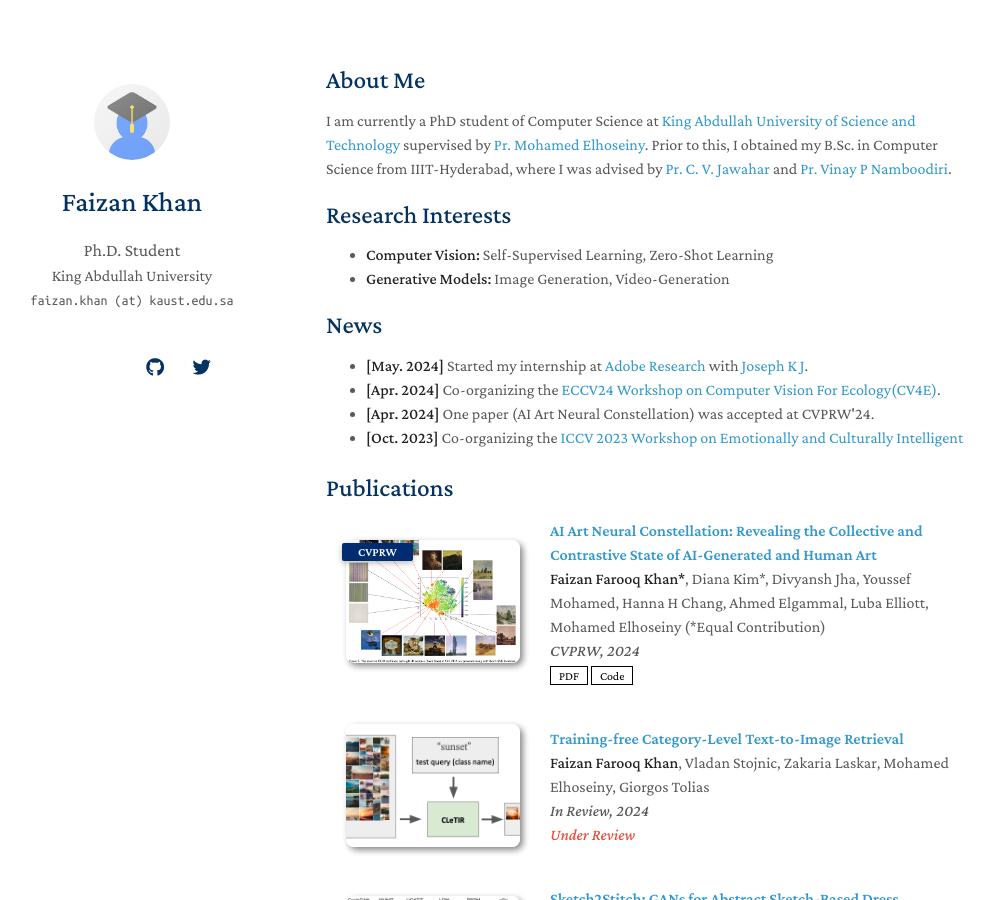
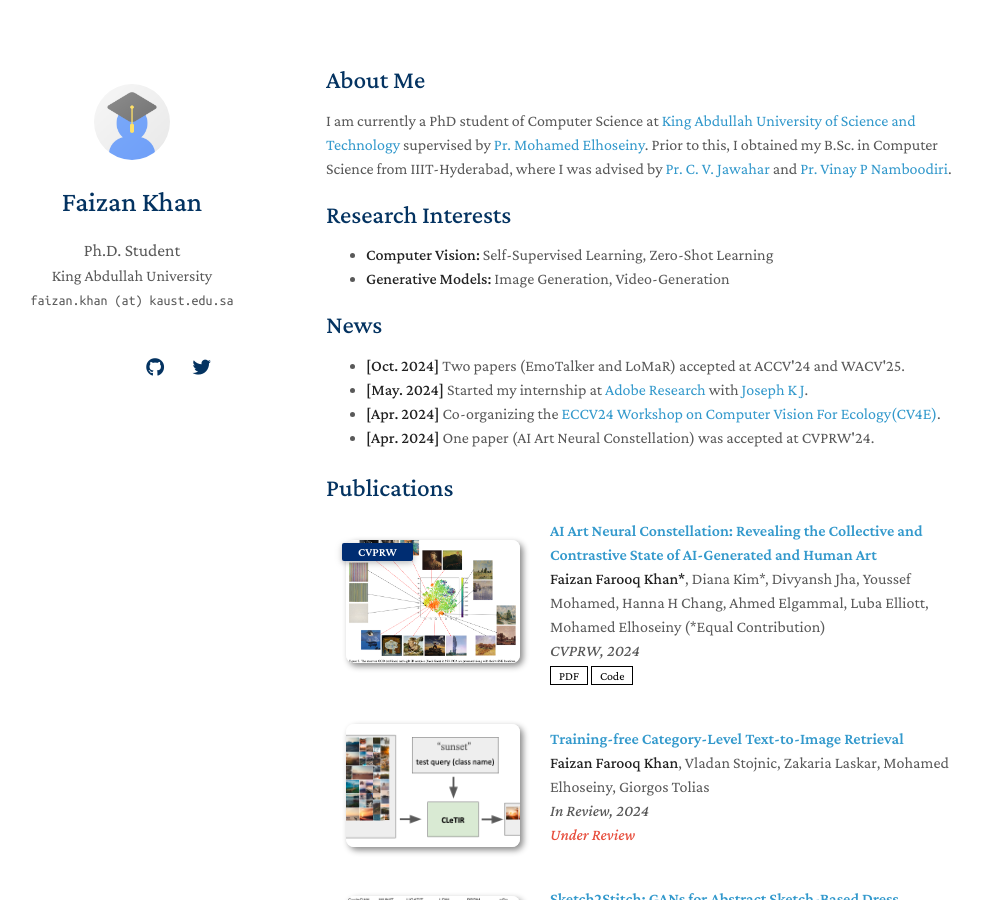
Before and after one commit to faixan-khan/faixan-khan.github.io, a Jekyll site: the page built from index.md, in a window 1280 px wide and 900 px high. Shown: the whole window, without its empty margins (144-1139 px from the left). Built offline with Jekyll 4.4.1, drawn with Linux system fonts in a browser that asks for light colours; nearby versions of some CDN libraries; a style sheet for code colours, icons or effects is not loaded; our own code applies the rules of GitHub Pages for plain Markdown files.

Commit message:
lomar and emo

```diff
--- a/_includes/news.md
+++ b/_includes/news.md
@@ -12,6 +12,7 @@
 
 
 <ul id="scrollableDiv" onmouseover="showScrollbar()" onmouseout="hideScrollbar()">
+  <li><strong>[Oct. 2024]</strong> Two papers (EmoTalker and LoMaR) accepted at ACCV'24 and WACV'25.</li>
   <li><strong>[May. 2024]</strong> Started my internship at <a href="https://research.adobe.com/">Adobe Research</a> with <a href='https://josephkj.in/'>Joseph K J</a>.</li>
   <li><strong>[Apr. 2024]</strong> Co-organizing the <a href="https://cv4e.netlify.app/">ECCV24 Workshop on Computer Vision For Ecology(CV4E)</a>.</li>
   <li><strong>[Apr. 2024]</strong> One paper (AI Art Neural Constellation) was accepted at CVPRW'24.</li>
```
